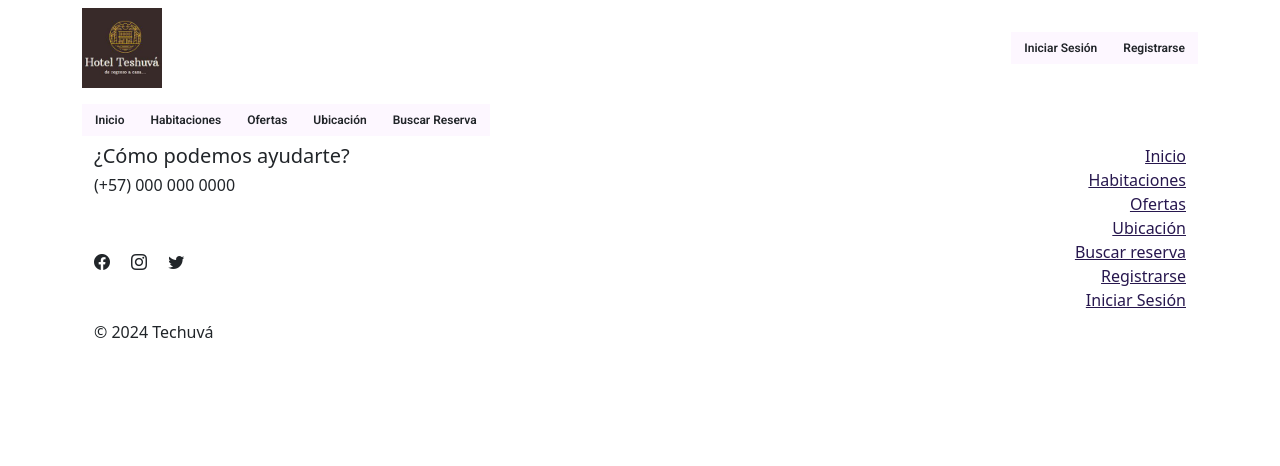
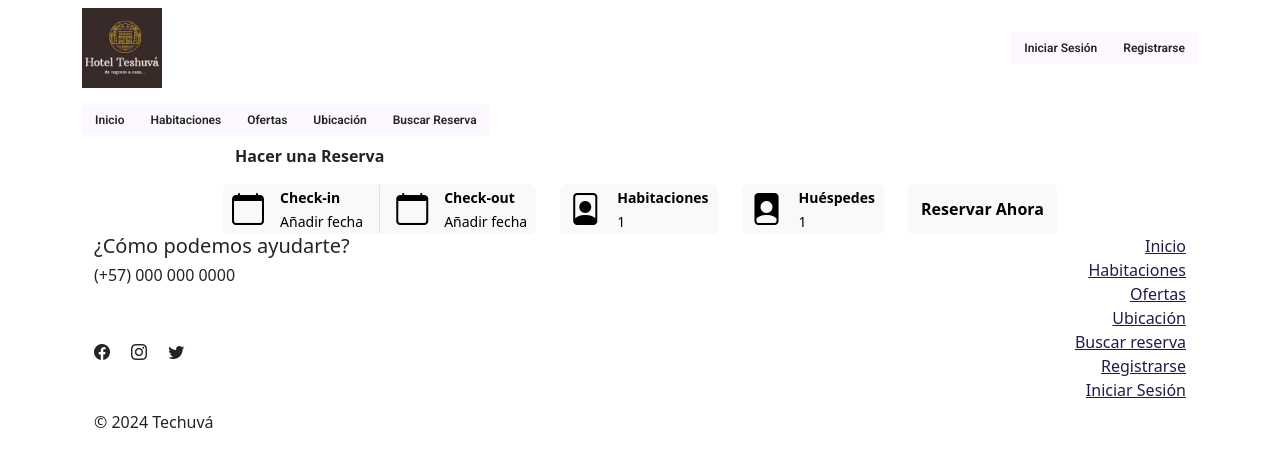
Before and after one commit to Jimena674/hotel-teshuva-deploy-test, a React (Vite) app: page / in a window 1280 px wide. Shown: the top 466 px of the page. Built offline with nearby package versions, Linux system fonts and the light colour scheme.

Commit message:
Se crea el BookingForm basicamente. Se implementa Router, Routes y Route, además de Link y NavLink.

```diff
--- a/src/App.jsx
+++ b/src/App.jsx
@@ -4,7 +4,7 @@ function App() {
   return (
     <Router>
       <Routes>
-        <Route path="/" element={<Home />}></Route>
+        <Route path="/" element={<Home />} />
       </Routes>
     </Router>
   );
--- /dev/null
+++ b/src/webpage/components/BookingForm.jsx
@@ -0,0 +1,132 @@
+import { Link } from "react-router-dom";
+
+export default function BookingForm() {
+  return (
+    <>
+      {/*Contenedor principal que centra todo*/}
+      <div className="d-flex justify-content-center">
+        {/*Formulario de reserva*/}
+        <div className="container w-auto d-flex flex-column align-items-center">
+          {/*Título*/}
+          <div className="row w-100">
+            <span className="col text-start fw-bold mb-3 fs-6">
+              Hacer una Reserva
+            </span>
+          </div>
+          {/*Franja de botones*/}
+          <div className="row">
+            {/*Botón de check-in y check-out*/}
+            <div className="col-auto">
+              <Link to="" className="btn btn-light px-2 py-0" role="button">
+                <div className="d-flex flex-row">
+                  {/*Check-in*/}
+                  <div className="d-flex flex-column me-3">
+                    <div className="d-flex flex-row">
+                      <div className="d-flex flex-column me-3 justify-content-center">
+                        <i
+                          className="bi bi-calendar"
+                          style={{ fontSize: "2rem" }}
+                        />
+                      </div>
+                      <div className="d-flex flex-column text-start">
+                        <div className="row fw-bold">
+                          <span>
+                            <small>Check-in</small>
+                          </span>
+                        </div>
+                        <div className="row">
+                          <span>
+                            <small>Añadir fecha</small>
+                          </span>
+                        </div>
+                      </div>
+                    </div>
+                  </div>
+                  {/*Check-out*/}
+                  <div className="d-flex flex-column border-start ps-3">
+                    <div className="d-flex flex-row">
+                      <div className="d-flex flex-column me-3 justify-content-center">
+                        <i
+                          className="bi bi-calendar"
+                          style={{ fontSize: "2rem" }}
+                        />
+                      </div>
+                      <div className="d-flex flex-column text-start">
+                        <div className="row fw-bold">
+                          <span>
+                            <small>Check-out</small>
+                          </span>
+                        </div>
+                        <div className="row">
+                          <span>
+                            <small>Añadir fecha</small>
+                          </span>
+                        </div>
+                      </div>
+                    </div>
+                  </div>
+                </div>
+              </Link>
+            </div>
+            {/*Habitaciones*/}
+            <div className="col-auto">
+              <Link to="" className="btn btn-light px-2 py-0" role="button">
+                <div className="d-flex flex-row">
+                  <div className="d-flex flex-column me-3 justify-content-center">
+                    <i
+                      class="bi bi-file-person"
+                      style={{ fontSize: "2rem" }}
+                    ></i>
+                  </div>
+                  <div className="d-flex flex-column text-start">
+                    <div className="row fw-bold">
+                      <span>
+                        <small>Habitaciones</small>
+                      </span>
+                    </div>
+                    <div className="row">
+                      <span>
+                        <small>1</small>
+                      </span>
+                    </div>
+                  </div>
+                </div>
+              </Link>
+            </div>
+            {/*Huespedes*/}
+            <div className="col-auto">
+              <Link to="" className="btn btn-light px-2 py-0" role="button">
+                <div className="d-flex flex-row">
+                  <div className="d-flex flex-column me-3 justify-content-center">
+                    <i
+                      class="bi bi-file-person-fill"
+                      style={{ fontSize: "2rem" }}
+                    ></i>
+                  </div>
+                  <div className="d-flex flex-column text-start">
+                    <div className="row fw-bold">
+                      <span>
+                        <small>Huéspedes</small>
+                      </span>
+                    </div>
+                    <div className="row">
+                      <span>
+                        <small>1</small>
+                      </span>
+                    </div>
+                  </div>
+                </div>
+              </Link>
+            </div>
+            {/*Llamado a la acción*/}
+            <div className="col-auto">
+              <button className="btn btn-light h-100 fw-bold" type="submit">
+                Reservar Ahora
+              </button>
+            </div>
+          </div>
+        </div>
+      </div>
+    </>
+  );
+}
--- a/src/webpage/components/Footer.jsx
+++ b/src/webpage/components/Footer.jsx
@@ -15,17 +15,17 @@ export default function Footer() {
               </div>
               <div className="d-flex row justify-content-start">
                 <div className="col-1">
-                  <Link to="" className="text-decoration-none text-dark">
+                  <Link to="/" className="text-decoration-none text-dark">
                     <i className="bi bi-facebook" />
                   </Link>
                 </div>
                 <div className="col-1">
-                  <Link to="" className="text-decoration-none text-dark">
+                  <Link to="/" className="text-decoration-none text-dark">
                     <i className="bi bi-instagram" />
                   </Link>
                 </div>
                 <div className="col-1">
-                  <Link to="" className="text-decoration-none text-dark">
+                  <Link to="/" className="text-decoration-none text-dark">
                     <i className="bi bi-twitter" />
                   </Link>
                 </div>
@@ -39,13 +39,13 @@ export default function Footer() {
               className="d-flex flex-column justify-content-start text-end"
               style={{ height: "200px" }}
             >
-              <NavLink to="">Inicio</NavLink>
-              <NavLink to="">Habitaciones</NavLink>
-              <NavLink to="">Ofertas</NavLink>
-              <NavLink to="">Ubicación</NavLink>
-              <NavLink to="">Buscar reserva</NavLink>
-              <NavLink to="">Registrarse</NavLink>
-              <NavLink to="">Iniciar Sesión</NavLink>
+              <NavLink to="/">Inicio</NavLink>
+              <NavLink to="/">Habitaciones</NavLink>
+              <NavLink to="/">Ofertas</NavLink>
+              <NavLink to="/">Ubicación</NavLink>
+              <NavLink to="/">Buscar reserva</NavLink>
+              <NavLink to="/">Registrarse</NavLink>
+              <NavLink to="/">Iniciar Sesión</NavLink>
             </div>
           </div>
         </div>
--- a/src/webpage/components/Navbar.jsx
+++ b/src/webpage/components/Navbar.jsx
@@ -17,14 +17,14 @@ export default function Navbar() {
             />
             {/* Enlaces de Iniciar sesión y Registro */}
             <div>
-              <NavLink to="">
+              <NavLink to="/">
                 <Button
                   name="Iniciar Sesión"
                   btnCustom="navbar-btn"
                   btnText="label-medium"
                 />
               </NavLink>
-              <NavLink to="">
+              <NavLink to="/">
                 <Button
                   name="Registrarse"
                   btnCustom="navbar-btn"
@@ -56,7 +56,7 @@ export default function Navbar() {
             >
               <ul className="navbar-nav me-auto mb-2 mb-lg-0">
                 <li className="nav-item">
-                  <NavLink to="">
+                  <NavLink to="/">
                     <Button
                       name="Inicio"
                       btnCustom="navbar-btn"
@@ -65,7 +65,7 @@ export default function Navbar() {
                   </NavLink>
                 </li>
                 <li className="nav-item">
-                  <NavLink to="">
+                  <NavLink to="/">
                     <Button
                       name="Habitaciones"
                       btnCustom="navbar-btn"
@@ -74,7 +74,7 @@ export default function Navbar() {
                   </NavLink>
                 </li>
                 <li className="nav-item">
-                  <NavLink to="">
+                  <NavLink to="/">
                     <Button
                       name="Ofertas"
                       btnCustom="navbar-btn"
@@ -83,7 +83,7 @@ export default function Navbar() {
                   </NavLink>
                 </li>
                 <li className="nav-item">
-                  <NavLink to="">
+                  <NavLink to="/">
                     <Button
                       name="Ubicación"
                       btnCustom="navbar-btn"
@@ -92,7 +92,7 @@ export default function Navbar() {
                   </NavLink>
                 </li>
                 <li className="nav-item">
-                  <NavLink to="">
+                  <NavLink to="/">
                     <Button
                       name="Buscar Reserva"
                       btnCustom="navbar-btn"
--- a/src/webpage/pages/Home.jsx
+++ b/src/webpage/pages/Home.jsx
@@ -1,10 +1,12 @@
 import Navbar from "../components/Navbar";
 import Footer from "../components/Footer";
+import BookingForm from "../components/BookingForm";
 
 export default function Home() {
   return (
     <>
       <Navbar />
+      <BookingForm />
       <Footer />
     </>
   );
```
